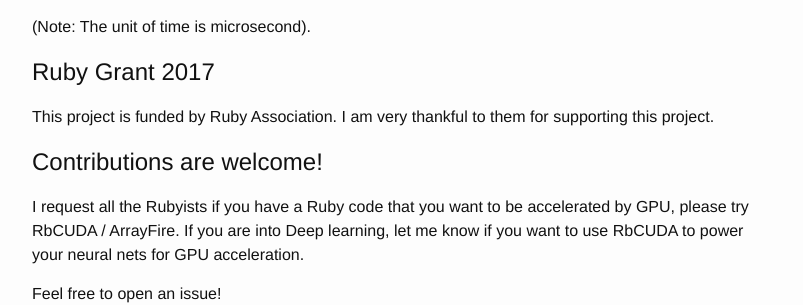
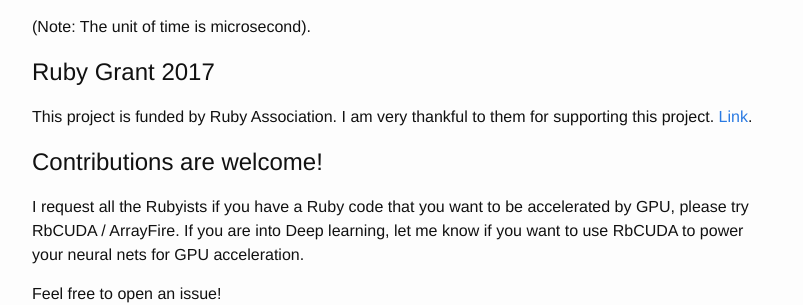
Before and after one commit to prasunanand/prasunanand.github.io, a Jekyll site: the page built from _posts/2017-12-30-rubygrant17-rbcuda-introduction.markdown, in a window 1280 px wide and 900 px high, scrolled down 2259 px. Shown: the part 295-600 px from the top of the window, without its empty margins (238-1041 px from the left). Built offline with Jekyll 4.4.1, drawn with Linux system fonts in a browser that asks for light colours; comment, search, counter and statistics services are not loaded.

Commit message:
added missing link

```diff
--- a/_posts/2017-12-30-rubygrant17-rbcuda-introduction.markdown
+++ b/_posts/2017-12-30-rubygrant17-rbcuda-introduction.markdown
@@ -109,6 +109,7 @@
 # Ruby Grant 2017
 
 This project is funded by Ruby Association. I am very thankful to them for supporting this project.
+[Link](http://www.ruby.or.jp/en/news/20171206).
 
 # Contributions are welcome!
 
```
